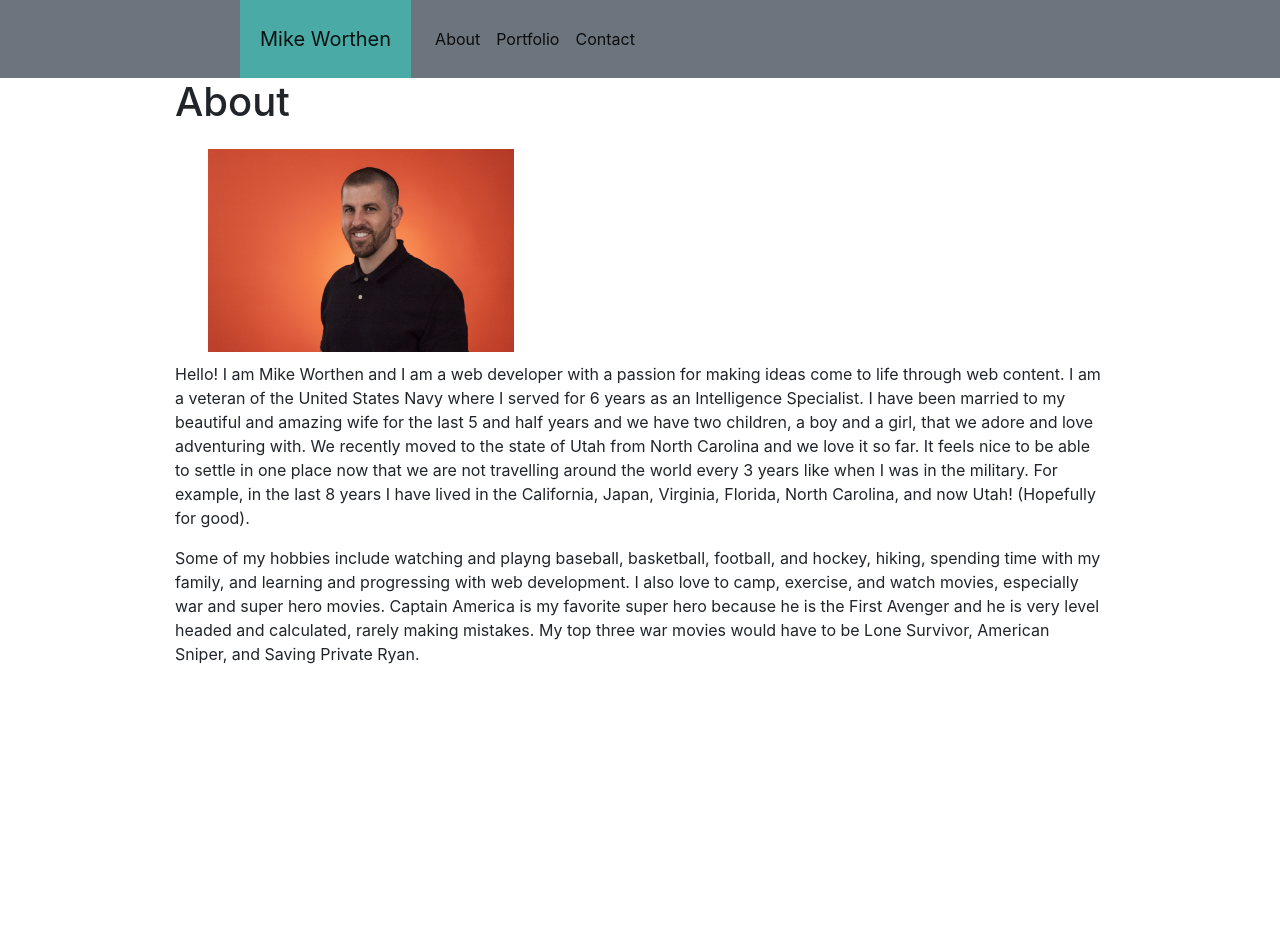
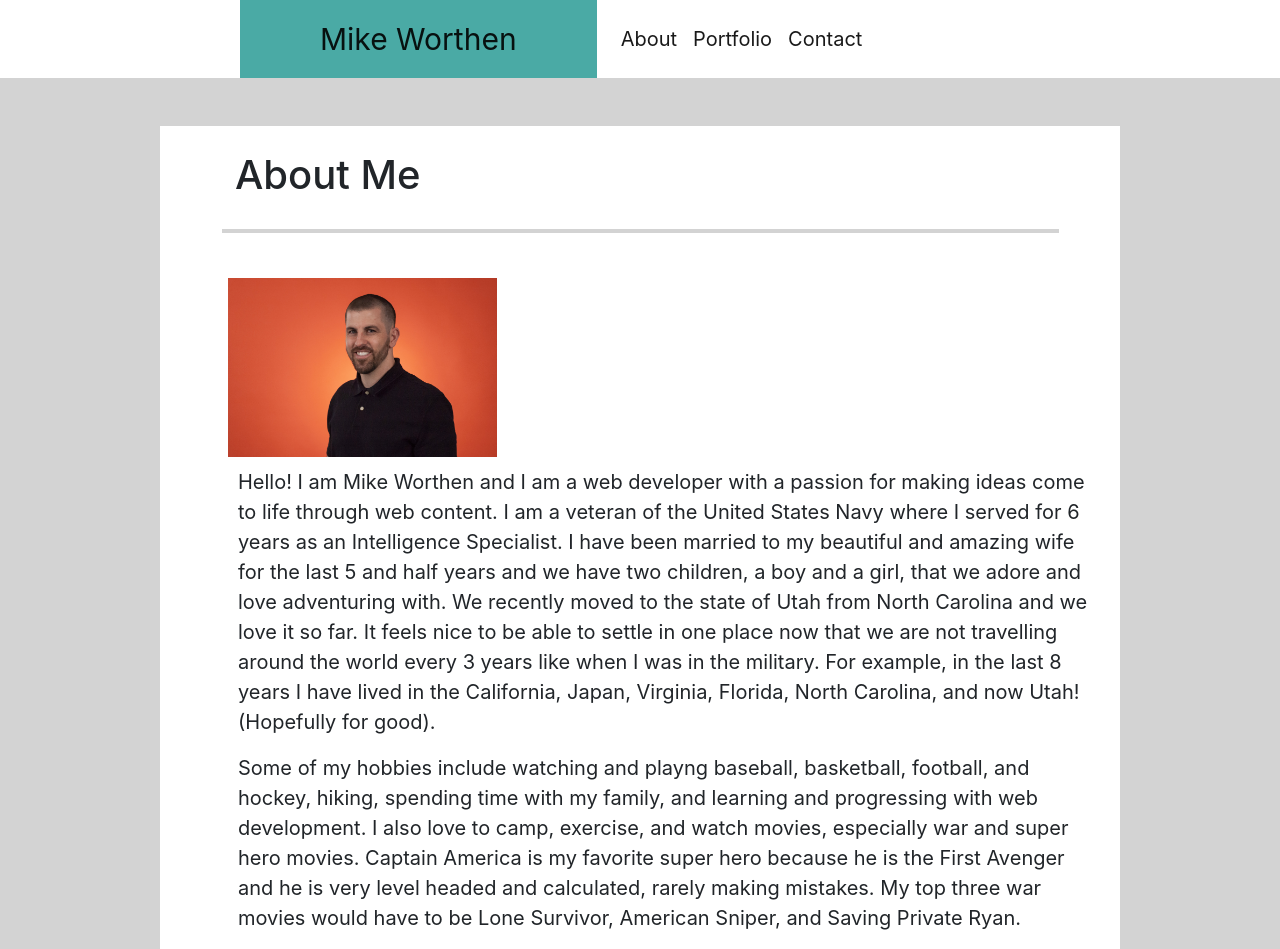
Before and after one commit to MikeWorthen/Bootstrap-Portfolio, a plain HTML site: page index.html in a window 1280 px wide. Before the commit the page ends 800 px from the top, so only its background shows below. Drawn offline with nearby package versions, Linux system fonts and the light colour scheme.

Commit message:
getting there

```diff
--- a/hw2.css
+++ b/hw2.css
@@ -1,8 +1,16 @@
+body {
+   font-size: 20px;
+   line-height: 1.5em;
+   background: lightgray;
+   height: 100%;
+}
+
 .navbar-brand {
    margin-left: 240px;
    background-color: #4aaaa5;
-   padding-right: 20px;
-   padding-left: 20px;
+   padding-right: 80px;
+   padding-left: 80px;
+   font-size: 30px;
 }
 
 .container {
@@ -12,9 +20,30 @@
 #mike {
    height: 40%;
    width: 40%;
-   padding-right: 30px;
+   padding-right: 60px;
    padding-bottom: 10px;
    padding-top: 15px;
-   padding-left: 5%;
-   align-content: left;
+   padding-left: 30px;
+   margin-left: -25px;
 }
+
+hr {
+   display: block;
+   margin-top: 1.5em;
+   margin-bottom: 1.5em;
+   margin-left: 5%;
+   margin-right: 5%;
+   border-style: solid;
+   border-width: 2px;
+   border-color: lightgray;
+}
+
+.about {
+   margin-left: 60px;
+   padding-top: 25px;
+}
+
+/* .p-0 {
+   padding: 0!important;
+   height: 100px;
+} */
--- a/index.html
+++ b/index.html
@@ -18,7 +18,7 @@
     <script src="https://cdnjs.cloudflare.com/ajax/libs/popper.js/1.14.7/umd/popper.min.js" integrity="sha384-UO2eT0CpHqdSJQ6hJty5KVphtPhzWj9WO1clHTMGa3JDZwrnQq4sF86dIHNDz0W1" crossorigin="anonymous"></script>
     <script src="https://stackpath.bootstrapcdn.com/bootstrap/4.3.1/js/bootstrap.min.js" integrity="sha384-JjSmVgyd0p3pXB1rRibZUAYoIIy6OrQ6VrjIEaFf/nJGzIxFDsf4x0xIM+B07jRM" crossorigin="anonymous"></script>
 
-    <nav class="navbar navbar-expand-sm navbar-light bg-secondary p-0">
+    <nav class="navbar navbar-expand-sm navbar-light bg-white p-0">
         <a class="navbar-brand py-4" href="#">Mike Worthen</a>
         <button class="navbar-toggler d-lg-none" type="button" data-toggle="collapse" data-target="#collapsibleNavId" aria-controls="collapsibleNavId"
             aria-expanded="false" aria-label="Toggle navigation">
@@ -40,13 +40,13 @@
             <!-- </div> -->
         </div>
     </nav>
-    <div class="container">
+    <div class="container bg-white mt-5">
         <div class="row">
             <div class="col-md-12">
-                    <h1>About</h1>
-                    <!-- <img id="mike" src="assets/images/Headshot.jpg" alt="Mike Worthen"> -->
-       <div class="row">
-            <img id="mike" src="assets/images/Headshot.jpg" alt="Mike Worthen">
+                    <h1 class="about">About Me</h1>
+                    <hr>
+       <div class="row ml-5">
+            <img id="mike" src="assets/images/Headshot.jpg" class="rounded float-left" alt="Mike Worthen">
             <div class="col-sm-12">
             <p id="p1">Hello! I am Mike Worthen and I am a web developer with a passion for making ideas come to life through web content.
                 I am a veteran of the United States Navy where I served for 6 years as an Intelligence Specialist. I have been married
@@ -57,7 +57,7 @@
                 (Hopefully for good).</p>
             </div>
         </div>
-        <div class="row">
+        <div class="row ml-5">
             <div class="col-sm-12">
             <p id="p2">Some of my hobbies include watching and playng baseball, basketball, football, and hockey, hiking, spending time with my family,
                 and learning and progressing with web development. I also love to camp, exercise, and watch movies, especially war and super
```
